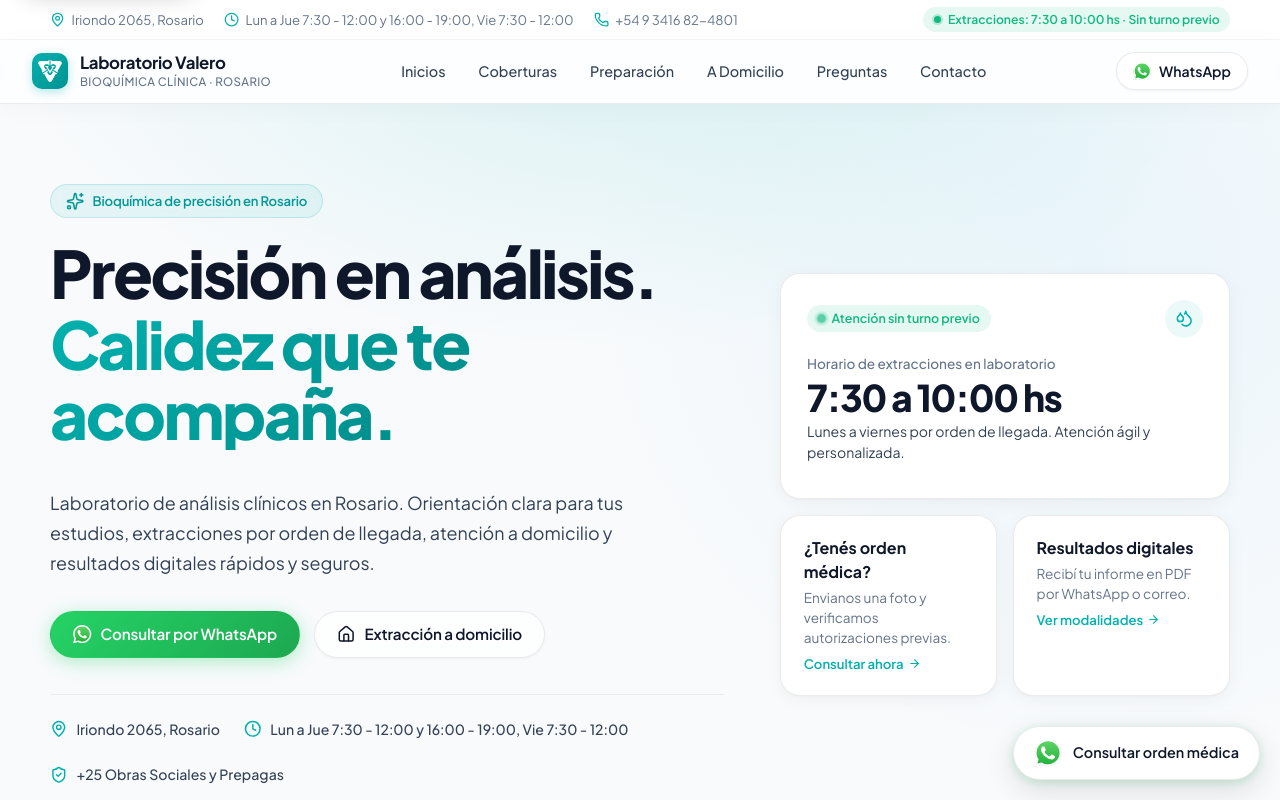
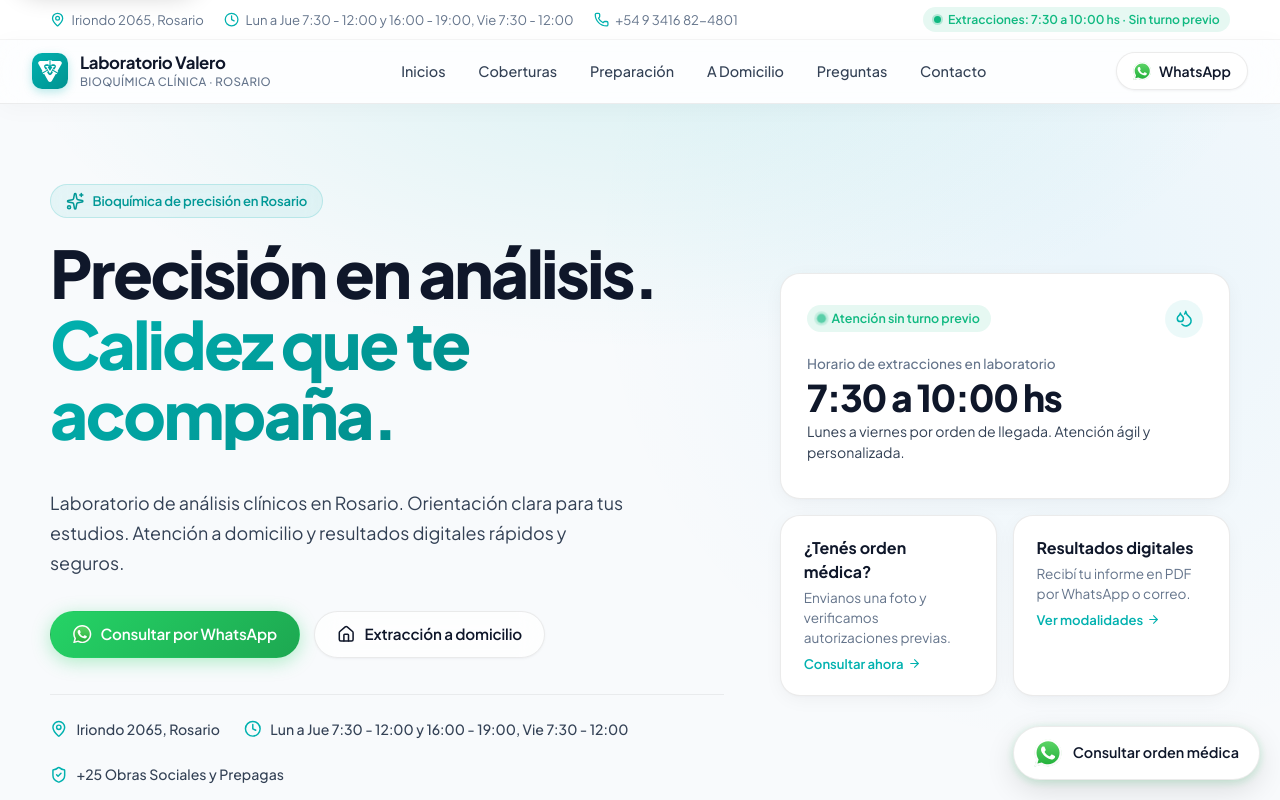
Before and after one commit to franciscobuchini/laboratoriovalero, a React (Vite) app: page / in a window 1280 px wide. Shown: the top 800 px of the page. Built offline with nearby package versions, Linux system fonts and the light colour scheme.

Commit message:
first commit

```diff
--- a/src/App.tsx
+++ b/src/App.tsx
@@ -376,8 +376,7 @@ export default function App() {
 
               <p className="hero-copy">
                 Laboratorio de análisis clínicos en Rosario. Orientación clara
-                para tus estudios, extracciones por orden de llegada, atención a domicilio y
-                resultados digitales rápidos y seguros.
+                para tus estudios. Atención a domicilio y resultados digitales rápidos y seguros.
               </p>
 
               <div className="hero-actions">
```
